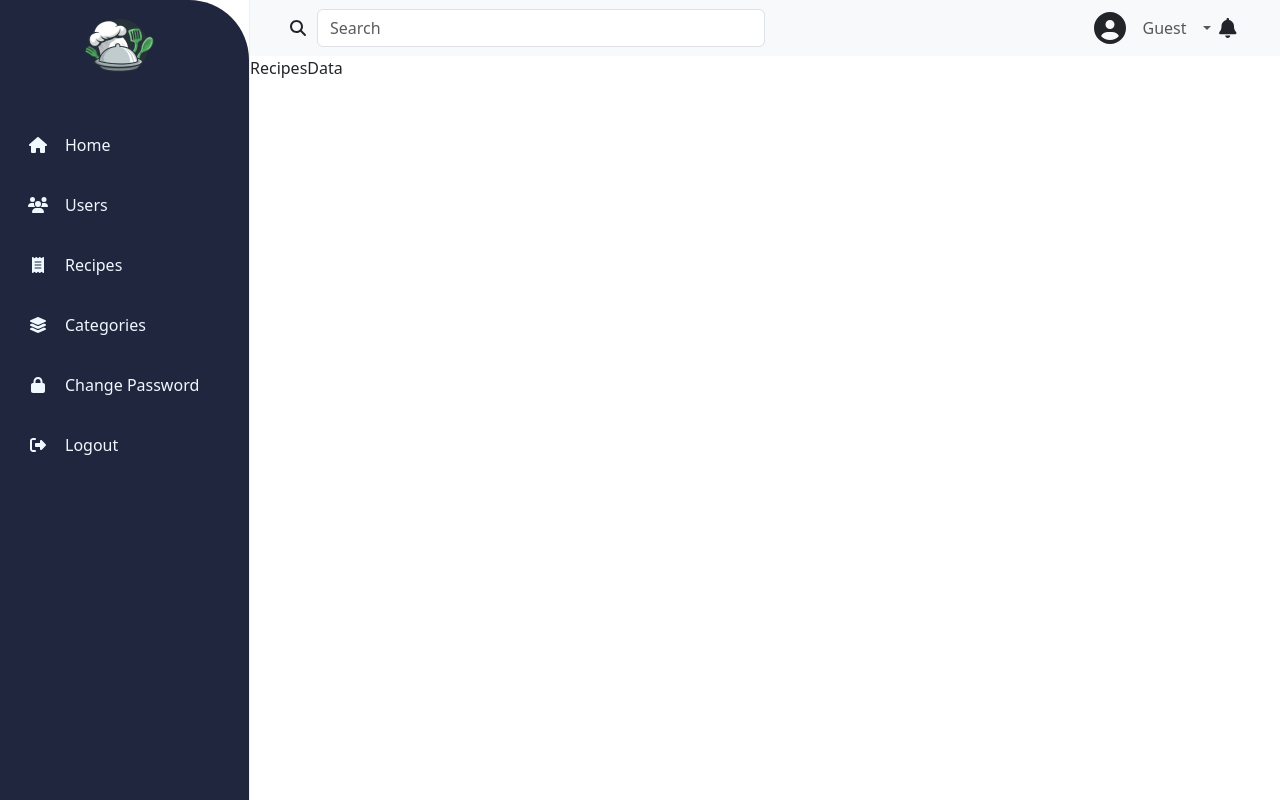
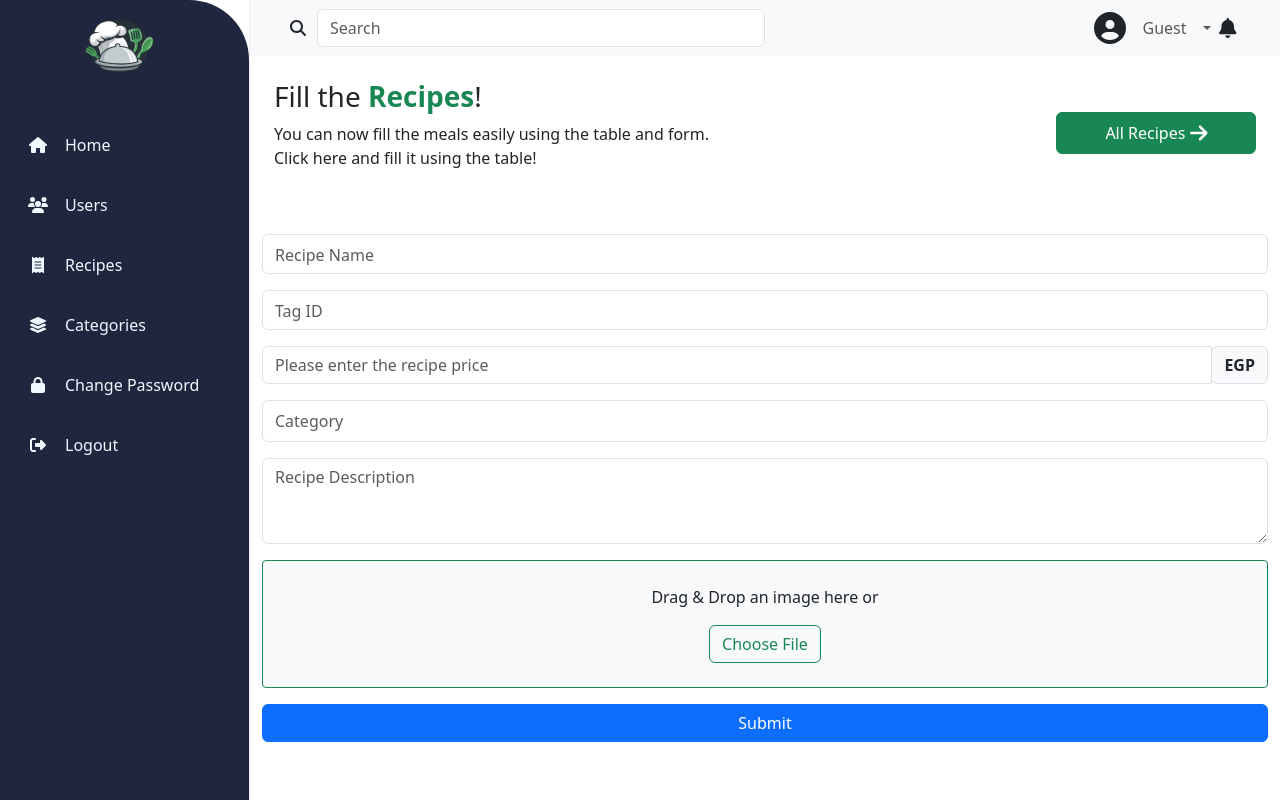
Before and after one commit to mohamedamobarak/FoodApp, a React (Vite) app: page /dashboard/recipes-data in a window 1280 px wide. Shown: the top 800 px of the page. Built offline with nearby package versions, Linux system fonts and the light colour scheme; sample sign-in values are in the browser's storage.

Commit message:
Add recipe

```diff
--- a/src/Modules/Dashboard/Dashboard.jsx
+++ b/src/Modules/Dashboard/Dashboard.jsx
@@ -1,5 +1,6 @@
 import Header from "../Shared/Header/Header";
 import dashboardImg from "../../assets/Images/dashboard-side-img.png";
+import { Link } from "react-router-dom";
 
 export default function Dashboard() {
   return (
@@ -23,11 +24,12 @@ export default function Dashboard() {
             click here and sill it with the table !
           </p>
         </div>
-        <div className=" d-flex align-items-center">
-          <button className="btn btn-success px-5 py-2">
-            Fill Recipes <i className="fa-solid fa-arrow-right fa-lg"></i>
-          </button>
-        </div>
+
+<div className="d-flex align-items-center">
+    <Link to="recipes-data" className="btn btn-success px-5 py-2">
+        Fill Recipes <i className="fa-solid fa-arrow-right fa-lg"></i>
+    </Link>
+</div>
       </div>
 
       <div className="mt-4">
--- a/src/Modules/Recipes/RecipesData/RecipesData.jsx
+++ b/src/Modules/Recipes/RecipesData/RecipesData.jsx
@@ -1,6 +1,168 @@
+import { useState } from "react";
+import { useForm } from "react-hook-form";
+import { axiosInstance, RECIPES_URLS } from "../../../Services/URLs/urls";
+import { toast, ToastContainer } from "react-toastify";
+
+
+const onSubmit = async (data) => {
+    try {
+      let response = await axiosInstance.post(RECIPES_URLS.CREATE_RECIPE, data);
+      console.log(response.data.message);
+
+      toast.success(response?.data?.message || "Register Success");
+
+    } catch (error) {
+      console.error(error.response.data.message);
+      toast.error(error.response?.data?.message || "Register failed!");
+    }
+  };
 
 export default function RecipesData() {
+
+  let {
+      register,
+      formState: { errors },
+      handleSubmit,
+    } = useForm();
+  const [image, setImage] = useState(null);
+  const [dragActive, setDragActive] = useState(false);
+
+  // التعامل مع اختيار ملف من المتصفح
+  const handleFileSelect = (event) => {
+    const file = event.target.files[0];
+    if (file) {
+      setImage(URL.createObjectURL(file));
+    }
+  };
+
+  // التعامل مع السحب والإفلات
+  const handleDragOver = (event) => {
+    event.preventDefault();
+    setDragActive(true);
+  };
+
+  const handleDragLeave = () => {
+    setDragActive(false);
+  };
+
+  const handleDrop = (event) => {
+    event.preventDefault();
+    setDragActive(false);
+
+    const file = event.dataTransfer.files[0];
+    if (file) {
+      setImage(URL.createObjectURL(file));
+    }
+  };
+
   return (
-    <div>RecipesData</div>
-  )
+    <>
+
+<ToastContainer
+position="top-center"
+autoClose={5000}
+hideProgressBar={false}
+newestOnTop={false}
+closeOnClick={false}
+rtl={false}
+pauseOnFocusLoss
+draggable
+pauseOnHover
+theme="light"
+/>
+      <div className="mb-4 d-flex justify-content-between p-4">
+        <div>
+          <h3>
+            Fill the <span className="text-bold text-success fw-bold">Recipes</span>!
+          </h3>
+          <p>
+            You can now fill the meals easily using the table and form.
+            <br />
+            Click here and fill it using the table!
+          </p>
+        </div>
+        <div className="d-flex align-items-center">
+          <button type="button" className="btn btn-success px-5 py-2">
+            All Recipes <i className="fa-solid fa-arrow-right fa-lg"></i>
+          </button>
+        </div>
+      </div>
+
+      <div className="container">
+        <form  onSubmit={ handleSubmit(onSubmit)}>
+          {/* Recipe Name */}
+          <input className="form-control pt-2 mb-3" type="text" placeholder="Recipe Name"  {...register("name" ,{required: "Recipe Name is required"})}/>
+          {errors.name && (
+                  <span className="text-danger">{errors.name.message}</span>
+                )}
+
+          {/* Tag ID */}
+          <input className="form-control pt-2 mb-3" type="number" placeholder="Tag ID" {...register("tagId" ,{required: "Tag ID is required"})}/>
+
+          {errors.tagId && (
+                  <span className="text-danger">{errors.tagId.message}</span>
+                )}
+
+          {/* Price Input with Currency */}
+          <div className="input-group mb-3">
+            <input
+              type="text"
+              className="form-control"
+              placeholder="Please enter the recipe price"
+
+                {...register("price",{required: "Price is required"}) }
+            />
+            <div className="input-group-append">
+              <span className="input-group-text fw-bold">EGP</span>
+            </div>
+          </div>
+          {errors.price && (
+                  <span className="text-danger">{errors.price.message}</span>
+                )}
+
+          {/* Category */}
+          <input className="form-control py-2 mb-3" type="number" placeholder="Category" {...register("categoriesIds" ,{required: "Category ID is required"})} />
+          {errors.categoriesIds && (
+                  <span className="text-danger">{errors.categoriesIds.message}</span>
+                )}
+
+          {/* Recipe Description */}
+          <textarea className="form-control mb-3 " rows="3" placeholder="Recipe Description" {...register("description" , {required: "Description is required"})}></textarea>
+
+          {errors.description && (
+                  <span className="text-danger">{errors.description.message}</span>
+                )}
+
+          {/* Upload Image Section (Drag & Drop) */}
+          <div
+            className={`form-group upload-box mb-3 p-4 text-center border rounded-1  ${dragActive ? "border-success" : "border-success"}`}
+            onDragOver={handleDragOver}
+            onDragLeave={handleDragLeave}
+            onDrop={handleDrop}
+            style={{ cursor: "pointer", backgroundColor: dragActive ? "#e6ffe6" : "#f8f9fa" }}
+          >
+            {image ? (
+              <img src={image} alt="Uploaded Preview" className="img-fluid rounded" style={{ maxWidth: "100%", maxHeight: "200px" }} />
+            ) : (
+              <>
+                <p>Drag & Drop an image here or</p>
+                <label className="btn btn-outline-success">
+                  Choose File
+                  <input type="file" className="d-none" onChange={handleFileSelect} accept="image/*" {...register("recipeImage")}/>
+                </label>
+                {errors.recipeImage && (
+                  <span className="text-danger">{errors.recipeImage.message}</span>
+                )}
+              </>
+            )}
+          </div>
+
+          {/* Submit Button */}
+          <button type="submit" className="btn btn-primary w-100">
+            Submit
+          </button>
+        </form>
+      </div>
+    </>
+  );
 }
--- a/src/Modules/Recipes/RecipesList/RecipesList.jsx
+++ b/src/Modules/Recipes/RecipesList/RecipesList.jsx
@@ -10,29 +10,20 @@ export default function RecipesList() {
   const [recipeID, setRecipeID] = useState("");
   const [loading, setLoading] = useState(true); // set loading
 
-
   const getAllRecipes = async () => {
     try {
-      const response = await axiosInstance.get(
-
-        RECIPES_URLS.GET_RECIPES(1),
-
-      );
+      const response = await axiosInstance.get(RECIPES_URLS.GET_RECIPES(1));
       setRecipes(response.data.data);
     } catch (error) {
       console.error("Error fetching Recipes:", error);
-    }
-    finally {
+    } finally {
       setLoading(false); // Setloading False
     }
   };
 
   const deleteRecipe = async (id) => {
     try {
-      await axiosInstance.delete(
-        RECIPES_URLS.DELETE_RECIPE,
-      );
-
+      await axiosInstance.delete(RECIPES_URLS.DELETE_RECIPE(id));
       document.getElementById("closeModalBtn").click();
       setRecipes(recipes.filter((recipe) => recipe.id !== id));
     } catch (error) {
@@ -57,10 +48,8 @@ export default function RecipesList() {
           <h3>Recipes List Details</h3>
           <p>You can check all recipe details below.</p>
         </div>
-        <div >
-          <button className="btn btn-success px-5 py-2">
-          Add New Item
-          </button>
+        <div>
+          <button className="btn btn-success px-5 py-2">Add New Item</button>
         </div>
       </div>
 
@@ -76,7 +65,9 @@ export default function RecipesList() {
         <div className="modal-dialog modal-dialog-centered">
           <div className="modal-content">
             <div className="modal-header">
-              <h5 className="modal-title text-danger fw-bold">Confirm Deletion</h5>
+              <h5 className="modal-title text-danger fw-bold">
+                Confirm Deletion
+              </h5>
               <button
                 id="closeModalBtn"
                 type="button"
@@ -86,19 +77,26 @@ export default function RecipesList() {
               ></button>
             </div>
             <div className="modal-body d-flex flex-column justify-content-center align-items-center text-center">
-              <img
-                src={deleteImg}
-                alt="Delete Confirmation"
-                className="mb-3"
-              />
+              <img src={deleteImg} alt="Delete Confirmation" className="mb-3" />
               <h4 className="text-dark fw-bold">Delete This Recipe?</h4>
-              <p>Are you sure you want to delete this recipe? If so, click on delete.</p>
+              <p>
+                Are you sure you want to delete this recipe? If so, click on
+                delete.
+              </p>
             </div>
             <div className="modal-footer">
-              <button type="button" className="btn btn-secondary" data-bs-dismiss="modal">
+              <button
+                type="button"
+                className="btn btn-secondary"
+                data-bs-dismiss="modal"
+              >
                 Close
               </button>
-              <button type="button" className="btn btn-danger btn-sm" onClick={() => deleteRecipe(recipeID)}>
+              <button
+                type="button"
+                className="btn btn-danger btn-sm"
+                onClick={() => deleteRecipe(recipeID)}
+              >
                 Delete
               </button>
             </div>
@@ -112,9 +110,9 @@ export default function RecipesList() {
           <p className="mt-2 fw-bold text-success">Loading categories...</p>
         </div>
       ) : recipes.length > 0 ? (
-        <table className="table   table-hover    ">
-          <thead className="  table-info table-te  ">
-            <tr className="">
+        <table className="table table-hover">
+          <thead className="table-light">
+            <tr>
               <th scope="col">ID</th>
               <th scope="col">Name</th>
               <th scope="col">Image</th>
@@ -139,26 +137,37 @@ export default function RecipesList() {
                 <td>{recipe.description}</td>
                 <td>{recipe.price} EGP</td>
                 <td>{new Date(recipe.creationDate).toLocaleDateString()}</td>
-                <div className="container text-center">
+                <td>
                   <div className="dropdown">
-        <button className="btn btn-light border-0" type="button" id="dropdownMenuButton" data-bs-toggle="dropdown" aria-expanded="false">
-        <i className="fa-solid fa-ellipsis"></i>
+                    <button
+                      className="btn btn-light border-0"
+                      type="button"
+                      id="dropdownMenuButton"
+                      data-bs-toggle="dropdown"
+                      aria-expanded="false"
+                    >
+                      <i className="fa-solid fa-ellipsis-vertical"></i>
                     </button>
-        <ul className="dropdown-menu dropdown-menu-end text-center " aria-labelledby="dropdownMenuButton">
-
-              <li><button className="btn btn-sm">Edit</button></li>
-              <li><button
-                className="btn btn-sm"
+                    <ul
+                      className="dropdown-menu dropdown-menu-end text-center"
+                      aria-labelledby="dropdownMenuButton"
+                    >
+                      <li>
+                        <button className="btn btn-sm">Edit</button>
+                      </li>
+                      <li>
+                        <button
+                          className="btn"
                           data-bs-toggle="modal"
-                data-bs-target="#staticBackdrop"
+                          data-bs-target="#deleteModal"
                           onClick={() => setRecipeID(recipe.id)}
                         >
                           Delete
-              </button></li>
-
+                        </button>
+                      </li>
                     </ul>
                   </div>
-</div>
+                </td>
               </tr>
             ))}
           </tbody>
```
Also changed, not shown: src/Modules/Categories/CategoriesList/CategoriesList.jsx (+30 -17 lines). Lines whose indentation alone changed are shown as unchanged.
